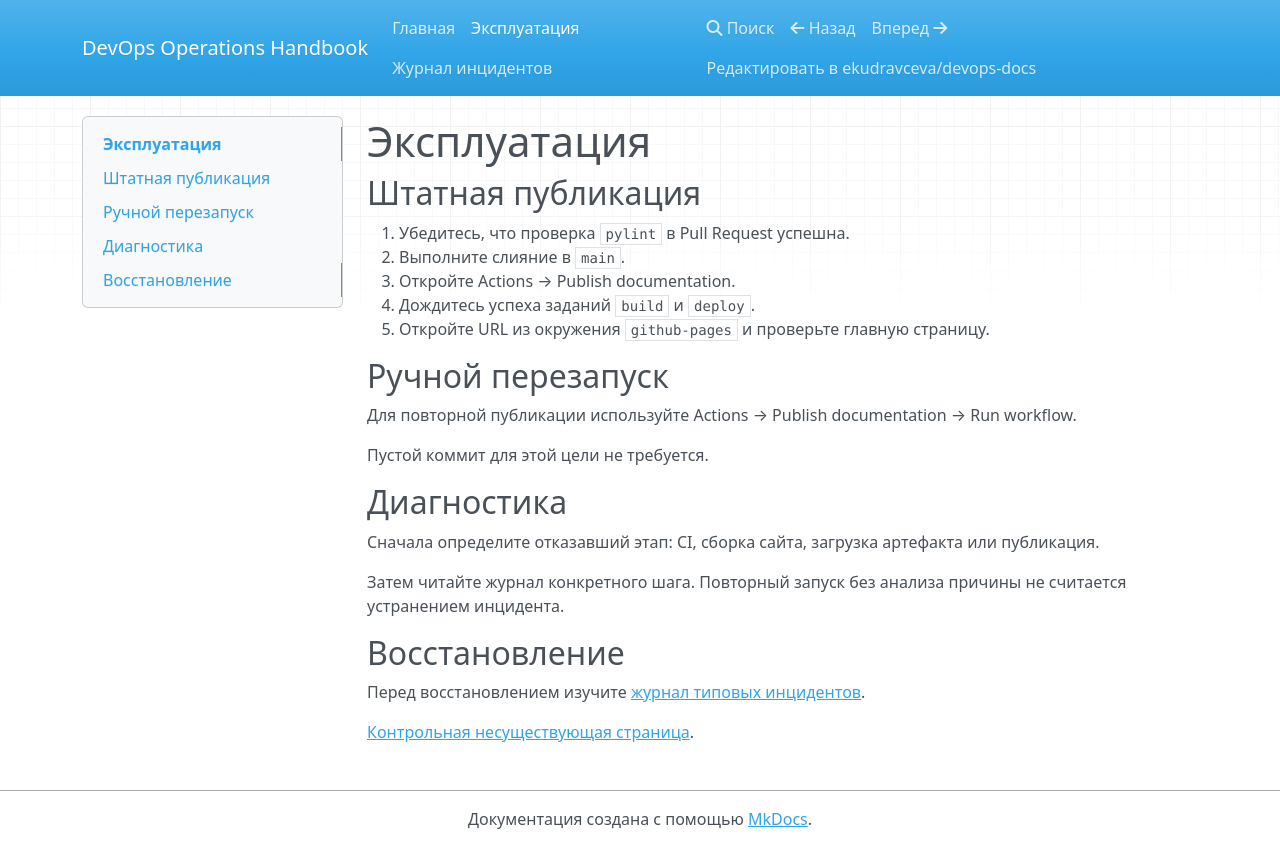
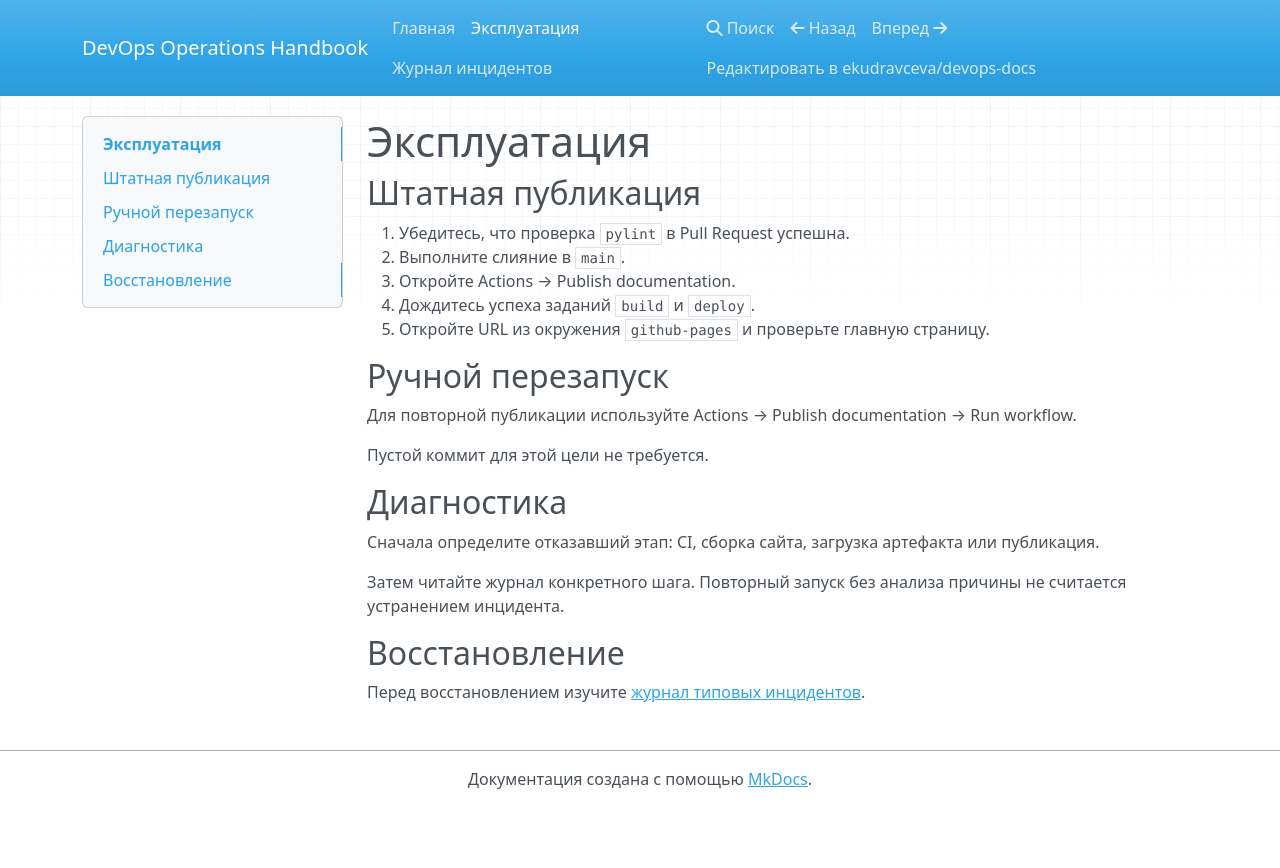
Before and after one commit to ekudravceva/devops-docs, an MkDocs documentation site: the page built from docs/runbook.md, in a window 1280 px wide. Shown: the top 868 px of the page. Built offline with MkDocs 1.6.1, drawn with Linux system fonts in a browser that asks for light colours; nearby versions of some CDN libraries.

Commit message:
docs: remove broken control link

```diff
--- a/docs/runbook.md
+++ b/docs/runbook.md
@@ -23,5 +23,3 @@
 ## Восстановление
 
 Перед восстановлением изучите [журнал типовых инцидентов](incidents.md).
-
-[Контрольная несуществующая страница](missing-page.md).
```
